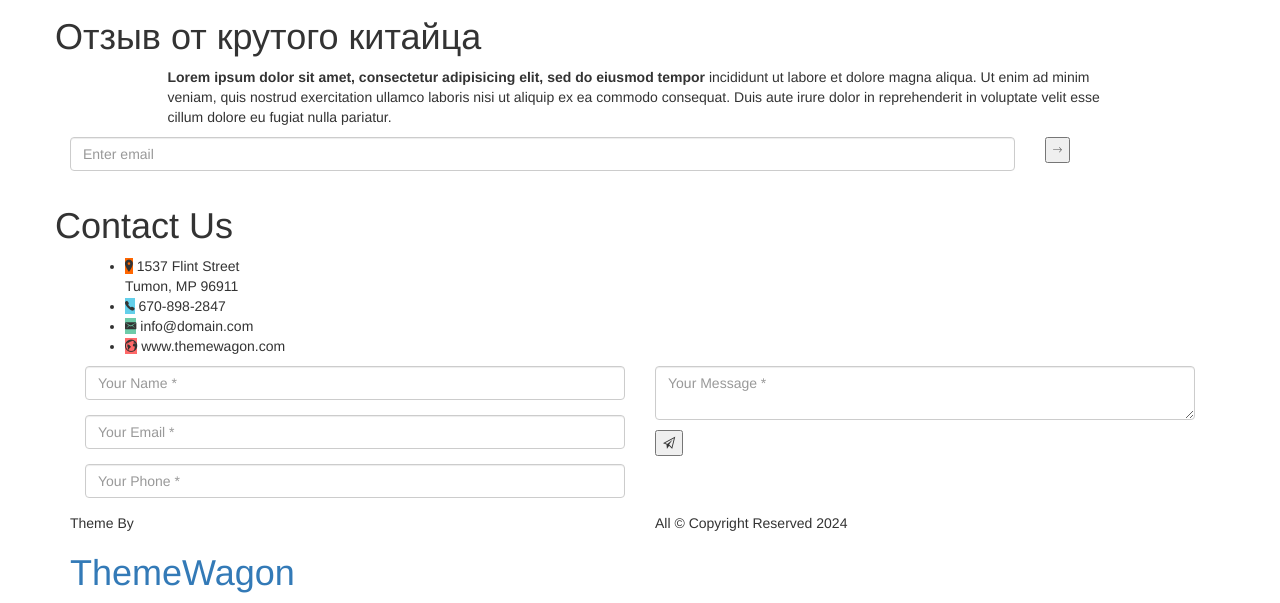
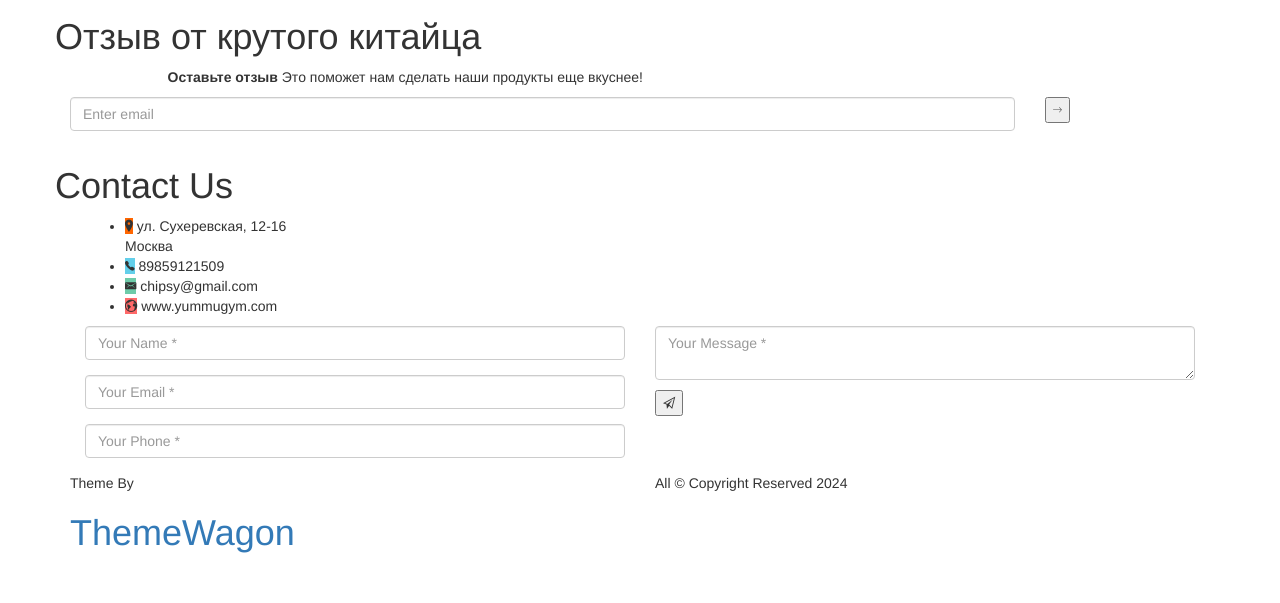
Before and after one commit to kaetchka/polo, a plain HTML site: page index.html in a window 1280 px wide. Shown: the part 1965-2568 px from the top of the page. After the commit the page ends 2528 px from the top, so only its background shows below. Drawn offline with nearby package versions, Linux system fonts and the light colour scheme; files that its build step writes are made by us from their sources; a script that the page names is missing; files whose address does not match are found by name.

Commit message:
Update index.html

```diff
--- a/index.html
+++ b/index.html
@@ -176,9 +176,6 @@
 					<div class="item"><img src="assets/img/screenshot-2.png" class="img_res wow animated zoomIn"></div>
 					  <div class="item"><img src="assets/img/screenshot-3.png" class="img_res wow animated zoomIn"></div>
 					  <div class="item"><img src="assets/img/screenshot-4.png" class="img_res wow animated zoomIn"></div>
-					  <div class="item"><img src="assets/img/screenshot-3.png" class="img_res wow animated zoomIn"></div>
-					  <div class="item"><img src="assets/img/screenshot-5.png" class="img_res wow animated zoomIn"></div>
-					  <div class="item"><img src="assets/img/screenshot-1.png" class="img_res wow animated zoomIn"></div>
 					</div>
 					 <div class="customNavigation">
 					  <a class="btn prev gallery-nav wow animated bounceInLeft"><i class="ion-ios-arrow-left"></i></a>
@@ -298,7 +295,7 @@
 										這些是我最喜歡的薯條。非常好吃又脆。蘇打水清爽而不膩。來自北京的你好！
 									</p>
 									<p class="client-name">
-										Shahjahan Jewel
+										Чипс Жрань Сок
 									</p>
 								</div>
 							</div>
@@ -317,12 +314,12 @@
 								</div>
 								<div class="col-sm-6">
 									<p class="review-desc">
-										Lorem ipsum dolor sit amet, consectetur adipisicing elit, sed do eiusmod
-										tempor incididunt ut labore et dolore magna aliqua. Ut enim ad minim veniam,
-										quis nostrud exercitation ullamco laboris nisi ut aliquip ex ea commodo
-									</p>
+										躺下休息，聽聽我要說的話
+我一直很有耐心，但今天我要走了
+我說：“冷靜點，閉嘴”
+就這樣吧，再見，讓你見鬼去吧
 									<p class="client-name">
-										Shahjahan Jewel
+										Гле Сам Лов
 									</p>
 								</div>
 							</div>
@@ -341,12 +338,10 @@
 								</div>
 								<div class="col-sm-6">
 									<p class="review-desc">
-										Lorem ipsum dolor sit amet, consectetur adipisicing elit, sed do eiusmod
-										tempor incididunt ut labore et dolore magna aliqua. Ut enim ad minim veniam,
-										quis nostrud exercitation ullamco laboris nisi ut aliquip ex ea commodo
+										我們有非常非常多的中國人，但我們不被允許在中國生孩子
 									</p>
 									<p class="client-name">
-										Shahjahan Jewel
+										Джюс Хрум Пить
 									</p>
 								</div>
 							</div>
@@ -365,12 +360,10 @@
 								</div>
 								<div class="col-sm-6">
 									<p class="review-desc">
-										Lorem ipsum dolor sit amet, consectetur adipisicing elit, sed do eiusmod
-										tempor incididunt ut labore et dolore magna aliqua. Ut enim ad minim veniam,
-										quis nostrud exercitation ullamco laboris nisi ut aliquip ex ea commodo
+										我是阿德琳娜·波列茨卡婭。你好達莎蘇珊娜！
 									</p>
 									<p class="client-name">
-										Shahjahan Jewel
+										А Де Лин
 									</p>
 								</div>
 							</div>
@@ -388,11 +381,7 @@
 			<section class="row">
 				<div class="col-sm-10 col-sm-offset-1">
 					<p class="susbcribe-text">
-					<strong>Lorem ipsum dolor sit amet, consectetur adipisicing elit, sed do eiusmod
-					tempor</strong> incididunt ut labore et dolore magna aliqua. Ut enim ad minim veniam,
-					quis nostrud exercitation ullamco laboris nisi ut aliquip ex ea commodo
-					consequat. Duis aute irure dolor in reprehenderit in voluptate velit esse
-					cillum dolore eu fugiat nulla pariatur.</p>
+					<strong>Оставьте отзыв</strong> Это поможет нам сделать наши продукты еще вкуснее!</p>
 				</div>
 			</section>
 		</section>
@@ -436,10 +425,10 @@
 				<div class="container">
 					<div class="col-sm-12">
 						<ul class="address-list">
-							<li><i class="ion-ios-location" style="background-color: rgb(255, 102, 0);"></i> <span>1537 Flint Street <br>Tumon, MP 96911</span></li>
-							<li><i class="ion-ios-telephone" style="background-color: #63cfea;"></i> <span>670-898-2847 </span></li>
-							<li><i class="ion-email" style="background-color: #6ecba9;"></i> <span>info@domain.com</span></li>
-							<li><i class="ion-earth" style="background-color: #ff6969;"></i> <span>www.themewagon.com</span></li>
+							<li><i class="ion-ios-location" style="background-color: rgb(255, 102, 0);"></i> <span>ул. Сухеревская, 12-16 <br>Москва</span></li>
+							<li><i class="ion-ios-telephone" style="background-color: #63cfea;"></i> <span>89859121509 </span></li>
+							<li><i class="ion-email" style="background-color: #6ecba9;"></i> <span>chipsy@gmail.com</span></li>
+							<li><i class="ion-earth" style="background-color: #ff6969;"></i> <span>www.yummugym.com</span></li>
 						</ul>
 					</div>
 				</div>
```
